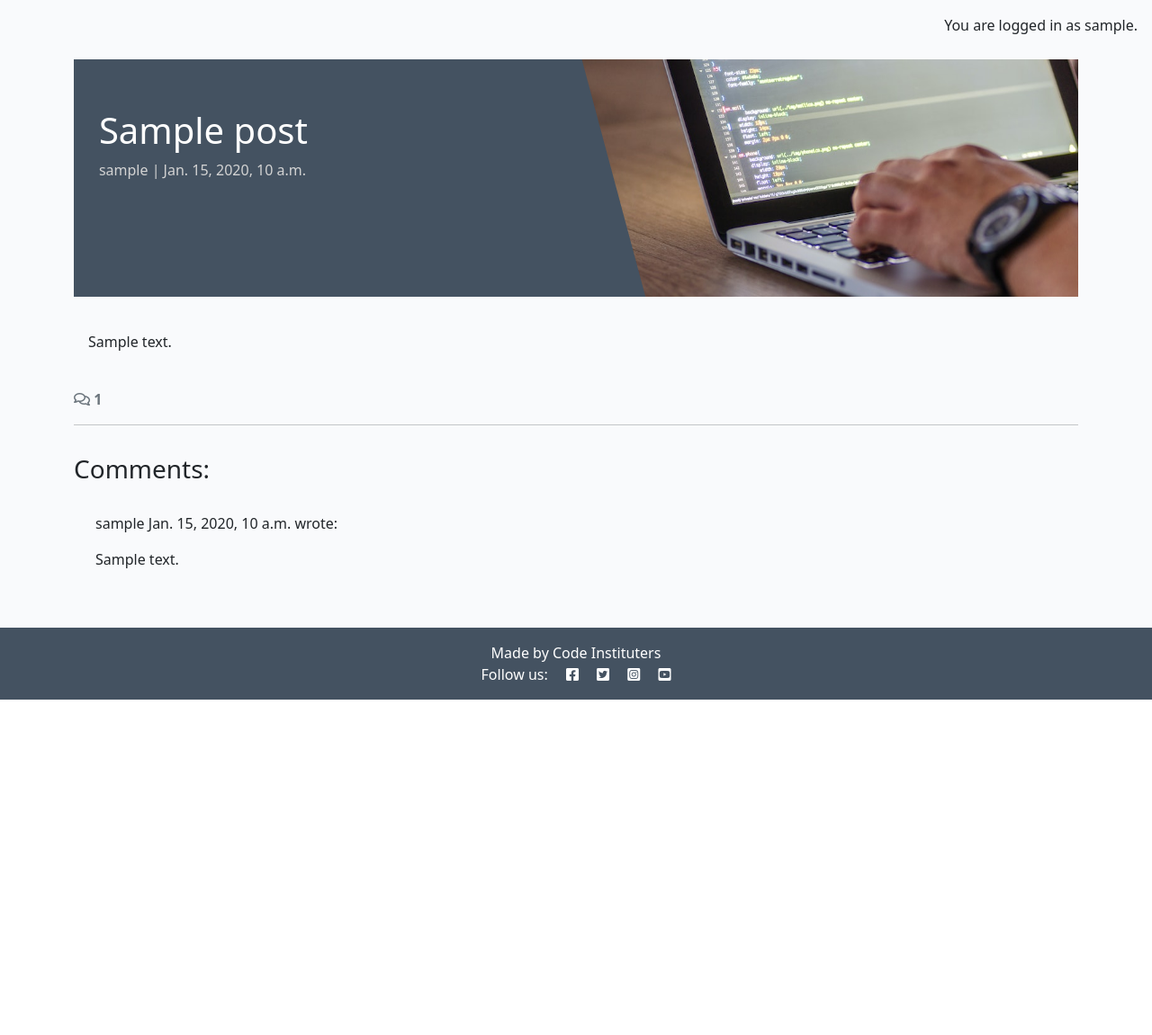
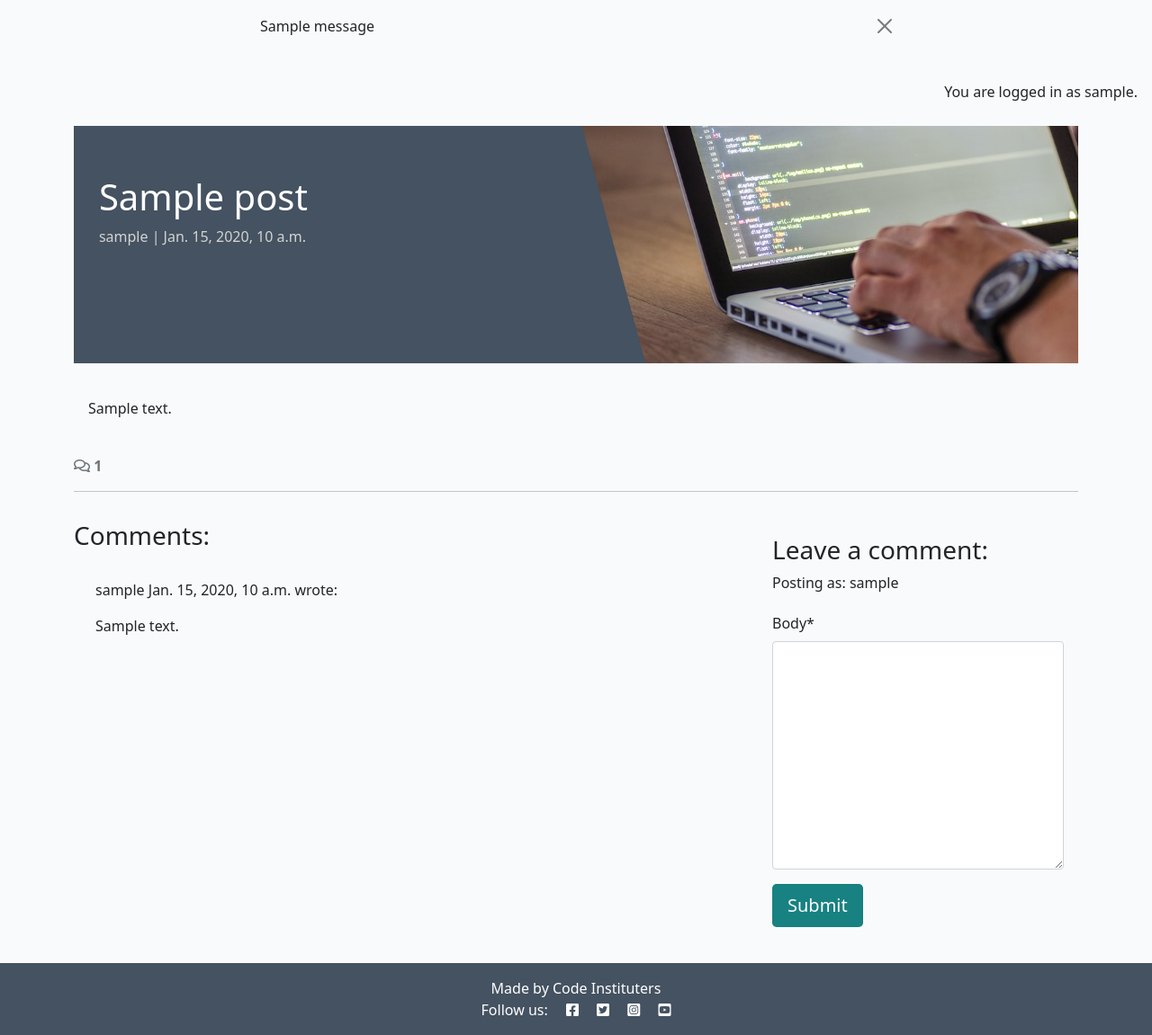
Before and after one commit to morganoleary/django-blog, a Django app: a page that uses templates/base.html in a window 1280 px wide. Shown: the part 60-1211 px from the top of the page at 90% size. Before the commit the page ends 838 px from the top, so only its background shows below. Run offline with Django 4.2, Linux system fonts and the light colour scheme; a user stored in the database is signed in; tables that the repository leaves empty hold one stand-in row (values such as "Sample post"); one stand-in notice (Sample message) is shown; some libraries are stand-ins or nearby versions.

Commit message:
Add comment on post to database with post request

```diff
--- /dev/null
+++ b/blog/forms.py
@@ -0,0 +1,8 @@
+from .models import Comment
+from django import forms
+
+
+class CommentForm(forms.ModelForm):
+    class Meta:
+        model = Comment
+        fields = ('body',)
--- a/blog/templates/blog/post_detail.html
+++ b/blog/templates/blog/post_detail.html
@@ -1,5 +1,6 @@
 {% extends 'base.html' %} {% block content %}
 {% load static %}
+{% load crispy_forms_tags %}
 
 <div class="masthead">
     <div class="container">
@@ -70,6 +71,24 @@
         {% endfor %}
       </div>
     </div>
+    <!-- Creating New Comments -->
+    <div class="col-md-4 card mb-4 mt-3">
+        <div class="card-body">
+          {% if user.is_authenticated %}
+          <h3>Leave a comment:</h3>
+          <p>Posting as: {{ user.username }}</p>
+          <form id="commentForm" method="post"
+            style="margin-top: 1.3em;">
+            {{ comment_form | crispy }}
+            {% csrf_token %}
+            <button id="submitButton" type="submit"
+              class="btn btn-signup btn-lg">Submit</button>
+          </form>
+          {% else %}
+          <p>Log in to leave a comment</p>
+          {% endif %}
+        </div>
+      </div>
   </div>
 </div>
 
--- a/blog/views.py
+++ b/blog/views.py
@@ -1,6 +1,8 @@
 from django.shortcuts import render, get_object_or_404
 from django.views import generic
+from django.contrib import messages
 from .models import Post
+from .forms import CommentForm
 
 # Create your views here.
 class PostList(generic.ListView):
@@ -27,6 +29,20 @@ def post_detail(request, slug):
     post = get_object_or_404(queryset, slug=slug)
     comments = post.comments.all().order_by("-created_on")
     comment_count = post.comments.filter(approved=True).count()
+    comment_form = CommentForm()
+
+    if request.method == "POST":
+        comment_form = CommentForm(data=request.POST)
+    if comment_form.is_valid():
+        comment = comment_form.save(commit=False)
+        comment.author = request.user
+        comment.post = post
+        comment.save()
+        messages.add_message(
+        request, messages.SUCCESS,
+        'Comment submitted and awaiting approval'
+        )
+
 
     return render(
         request,
@@ -35,5 +51,6 @@ def post_detail(request, slug):
         "post": post,
         "comments": comments,
         "comment_count": comment_count,
+        "comment_form": comment_form,
         },
     )
--- a/codestar/settings.py
+++ b/codestar/settings.py
@@ -46,6 +46,8 @@ INSTALLED_APPS = [
     'allauth',
     'allauth.account',
     'allauth.socialaccount',
+    'crispy_forms',
+    'crispy_bootstrap5',
     'django_summernote',
     'blog',
     'about',
@@ -54,6 +56,9 @@ INSTALLED_APPS = [
 SITE_ID = 1
 LOGIN_REDIRECT_URL = '/'
 LOGOUT_REDIRECT_URL = '/'
+
+CRISPY_ALLOWED_TEMPLATE_PACKS = "bootstrap5"
+CRISPY_TEMPLATE_PACK = "bootstrap5"
 
 MIDDLEWARE = [
     'django.middleware.security.SecurityMiddleware',
--- a/requirements.txt
+++ b/requirements.txt
@@ -3,11 +3,13 @@ bleach==6.1.0
 certifi==2024.2.2
 cffi==1.16.0
 charset-normalizer==3.3.2
+crispy-bootstrap5==0.7
 cryptography==42.0.5
 defusedxml==0.7.1
 dj-database-url==0.5.0
 Django==4.2.9
 django-allauth==0.57.2
+django-crispy-forms==2.1
 django-summernote==0.8.20.0
 gunicorn==20.1.0
 idna==3.6
--- a/templates/base.html
+++ b/templates/base.html
@@ -69,7 +69,21 @@
             </div>
         </div>
     </nav>
-
+    <!-- displaying Django messages -->
+<div class="container">
+    <div class="row">
+      <div class="col-md-8 offset-md-2">
+        {% for message in messages %}
+        <div class="alert {{ message.tags }} alert-dismissible
+          fade show" id="msg" role="alert">
+          {{ message | safe }}
+          <button type="button" class="btn-close"
+            data-bs-dismiss="alert" aria-label="Close"></button>
+        </div>
+        {% endfor %}
+      </div>
+    </div>
+  </div>
     <main class="flex-shrink-0 main-bg">
 
         {% if user.is_authenticated %}
```
